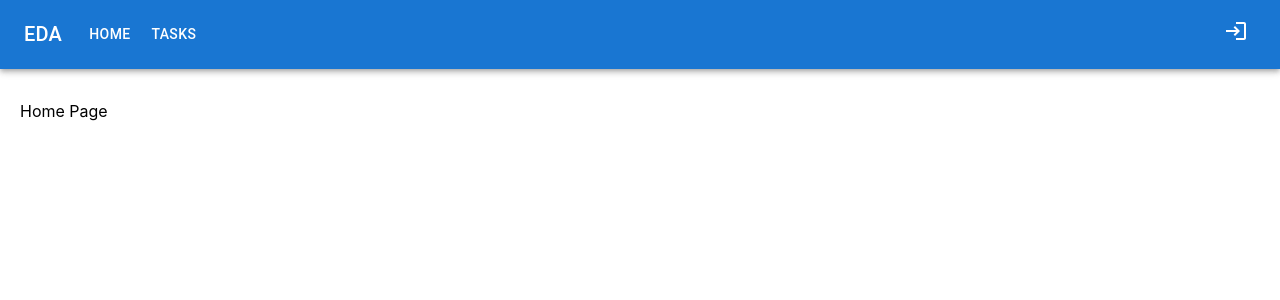
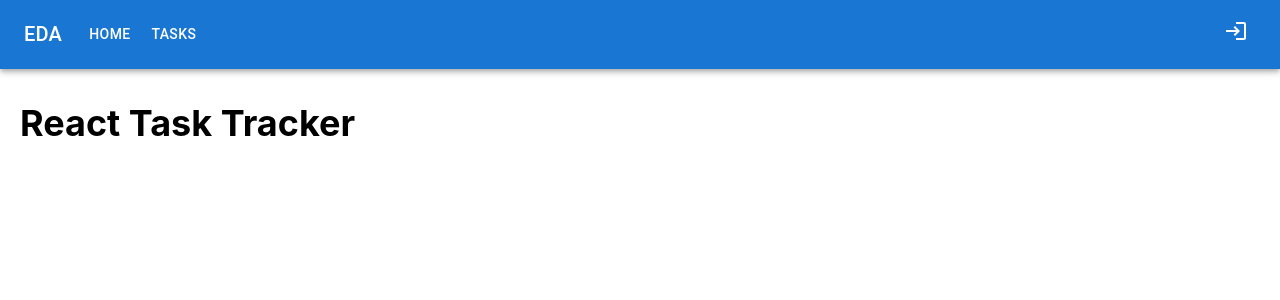
Before and after one commit to crzoukman/eda, a React (Create React App) app: page / in a window 1280 px wide. Shown: the top 300 px of the page. Built offline with nearby package versions, Linux system fonts and the light colour scheme; the HTML template or start-up script is replaced by a standard one.

Commit message:
feat: add home header

```diff
--- a/package.json
+++ b/package.json
@@ -16,7 +16,6 @@
     "@testing-library/user-event": "^13.5.0",
     "@types/jest": "^27.4.1",
     "@types/node": "^16.11.26",
-    "@types/react": "^17.0.39",
     "@types/react-dom": "^17.0.13",
     "@types/react-router-dom": "^5.3.3",
     "@types/styled-components": "^5.1.24",
@@ -57,5 +56,8 @@
       "last 1 firefox version",
       "last 1 safari version"
     ]
+  },
+  "devDependencies": {
+    "@types/react": "^17.0.42"
   }
 }
--- /dev/null
+++ b/src/pages/Home/Home.styled.ts
@@ -0,0 +1,5 @@
+import styled from 'styled-components';
+
+export const H1Styled = styled.h1`
+  font-size: 36px;
+`;
--- a/src/pages/Home/Home.tsx
+++ b/src/pages/Home/Home.tsx
@@ -1,8 +1,9 @@
 import { FC } from "react";
+import { H1Styled } from "./Home.styled";
 
 const Home: FC = () => {
   return (
-    <div>Home Page</div>
+    <H1Styled>React Task Tracker</H1Styled>
   );
 };
 
```
Also changed, not shown: 1 other file (tests, documents, lock files or other folders).
